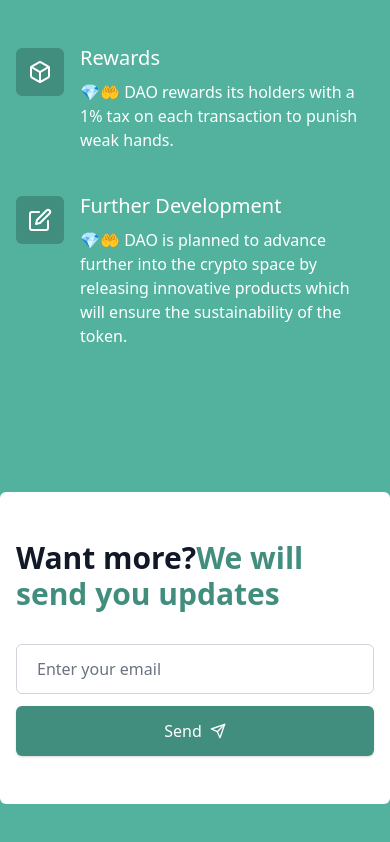
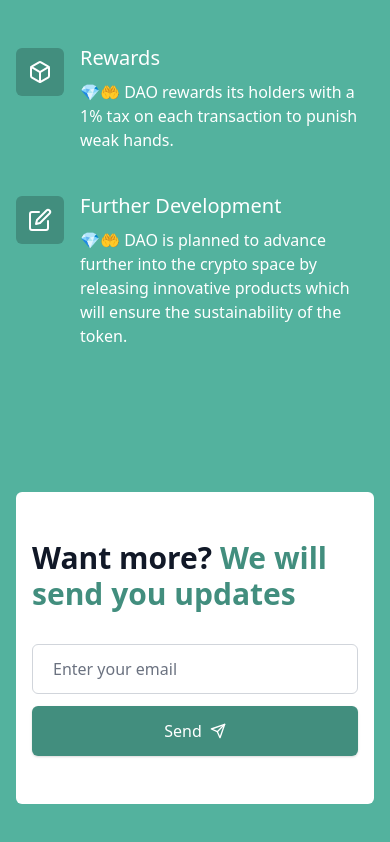
Before and after one commit to TylerJNewman/reduce-carbon, a Next.js app: page / in a window 390 px wide. Shown: the part 3380-4222 px from the top of the page. Built offline with nearby package versions, Linux system fonts and the light colour scheme.

Commit message:
Fix mobile

```diff
--- a/components/Contact.js
+++ b/components/Contact.js
@@ -120,11 +120,10 @@ export default function ContactForm() {
       ) : null} */}
       <>
         <Section forwardedRef={contactRef}>
-          <div class="bg-white rounded-md">
+          <div class="bg-white rounded-md mx-4 sm:mx-6 lg:mx-8">
             <div class="max-w-screen-xl mx-auto py-12 px-4 sm:px-6 lg:py-16 lg:px-8">
               <h4 class="font-bold text-gray-900  ">
-                Want more?
-                <br class="hidden sm:inline" />
+                Want more? <br class="hidden sm:inline" />
                 <span class="text-green-600">We will send you updates</span>
               </h4>
               <form
```
